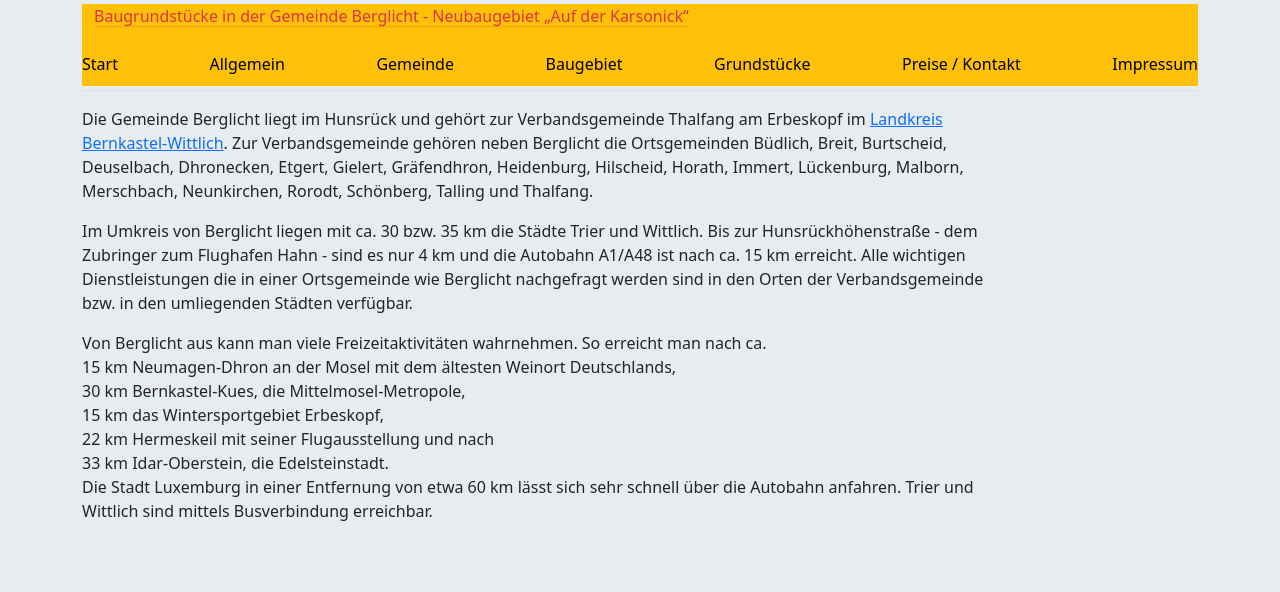
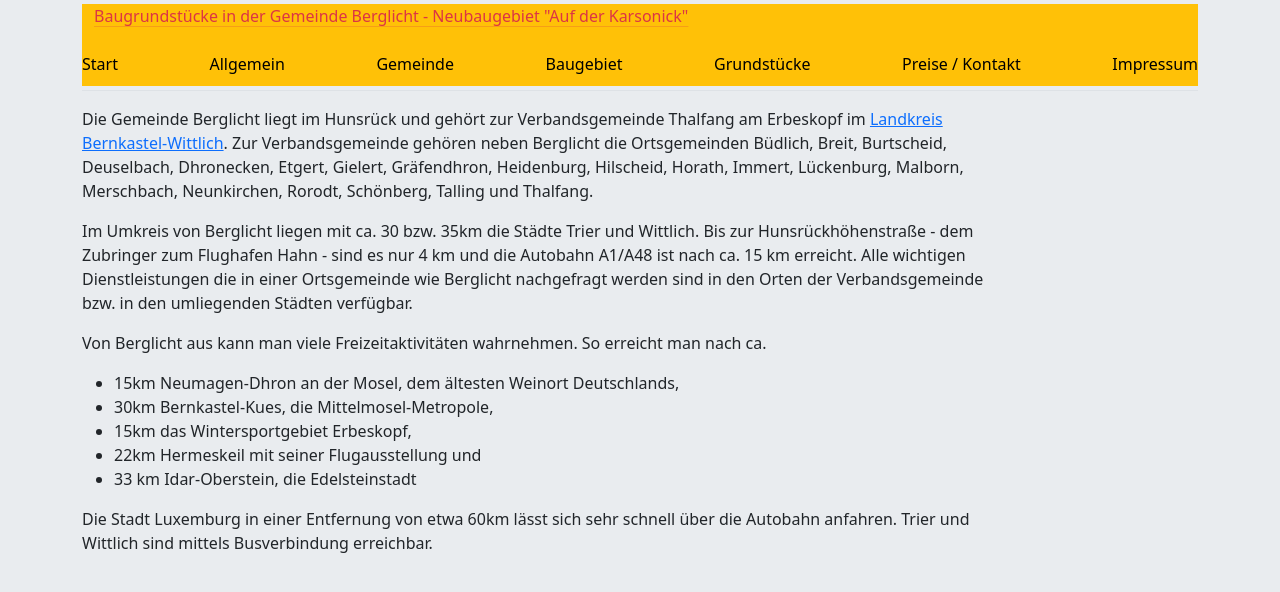
Before and after one commit to oresch/berglicht, a Jekyll site: the page built from allgemein.html, in a window 1280 px wide. Shown: the top 592 px of the page. Built offline with Jekyll 4.4.1, drawn with Linux system fonts in a browser that asks for light colours.

Commit message:
Finetuning

```diff
--- a/_includes/nav.html
+++ b/_includes/nav.html
@@ -2,15 +2,15 @@
     <nav class="nav nav-underline justify-content-between bg-warning "> <!--bg-body-tertiary">-->
         <div class="container-fluid">
             <a class="navbar-text link-danger link-offset-2 link-underline-opacity-25 link-underline-opacity-100-hover"" href="">
-                Baugrundstücke in der Gemeinde Berglicht - Neubaugebiet „Auf der Karsonick“
+                Baugrundstücke in der Gemeinde Berglicht - Neubaugebiet &quot;Auf der Karsonick&quot;
             </a>
         </div>
-        <a class="nav-item nav-link link-body-emphasis" href="index.html">Start</a> <a
-            class="nav-item nav-link link-body-emphasis" href="allgemein.html">Allgemein</a> <a
-            class="nav-item nav-link link-body-emphasis" href="gemeinde.html">Gemeinde</a> <a
-            class="nav-item nav-link link-body-emphasis" href="baugebiet.html">Baugebiet</a> <a
-            class="nav-item nav-link link-body-emphasis" href="grundstueck.html">Grundstücke</a> <a
-            class="nav-item nav-link link-body-emphasis" href="kontakt.html">Preise / Kontakt</a> <a
-            class="nav-item nav-link link-body-emphasis" href="impressum.html">Impressum</a>
+            <a class="nav-item nav-link link-body-emphasis" href="index.html">Start</a>
+            <a class="nav-item nav-link link-body-emphasis" href="allgemein.html">Allgemein</a>
+            <a class="nav-item nav-link link-body-emphasis" href="gemeinde.html">Gemeinde</a>
+            <a class="nav-item nav-link link-body-emphasis" href="baugebiet.html">Baugebiet</a>
+            <a class="nav-item nav-link link-body-emphasis" href="grundstueck.html">Grundstücke</a>
+            <a class="nav-item nav-link link-body-emphasis" href="kontakt.html">Preise / Kontakt</a>
+            <a class="nav-item nav-link link-body-emphasis" href="impressum.html">Impressum</a>
     </nav>
 </div>
--- a/allgemein.html
+++ b/allgemein.html
@@ -14,19 +14,22 @@ layout: "default"
 				Immert, Lückenburg, Malborn, Merschbach, Neunkirchen, Rorodt, Schönberg,
 				Talling und Thalfang.
 			</p>
-			<p> Im Umkreis von Berglicht liegen mit ca. 30 bzw. 35&nbsp;km
+			<p> Im Umkreis von Berglicht liegen mit ca. 30 bzw. 35km
 				die Städte Trier und Wittlich. Bis zur Hunsrückhöhenstraße - dem Zubringer
 				zum Flughafen Hahn - sind es nur 4 km und die Autobahn A1/A48 ist nach ca.
 				15 km erreicht. Alle wichtigen Dienstleistungen die in einer Ortsgemeinde
 				wie Berglicht nachgefragt werden sind in den Orten der Verbandsgemeinde bzw.
 				in den umliegenden Städten verfügbar.</p>
-			<p>Von Berglicht aus kann man viele Freizeitaktivitäten wahrnehmen. So erreicht man nach ca. <br>
-				15&nbsp;km Neumagen-Dhron an der Mosel mit dem ältesten Weinort Deutschlands,<br>
-				30&nbsp;km Bernkastel-Kues, die Mittelmosel-Metropole,<br>
-				15&nbsp;km das Wintersportgebiet Erbeskopf,<br>
-				22&nbsp;km Hermeskeil mit seiner Flugausstellung und nach<br>
-				33 km Idar-Oberstein, die Edelsteinstadt. <br>
-				Die Stadt Luxemburg in einer Entfernung von etwa 60&nbsp;km
+			<p>Von Berglicht aus kann man viele Freizeitaktivitäten wahrnehmen. So erreicht man nach ca.</p>
+			<ul>
+				<li>15km Neumagen-Dhron an der Mosel, dem ältesten Weinort Deutschlands,</li>
+				<li>30km Bernkastel-Kues, die Mittelmosel-Metropole,</li>
+				<li>15km das Wintersportgebiet Erbeskopf,</li>
+				<li>22km Hermeskeil mit seiner Flugausstellung und</li>
+				<li>33 km Idar-Oberstein, die Edelsteinstadt</li>
+			</ul>
+
+			<p>Die Stadt Luxemburg in einer Entfernung von etwa 60km
 				lässt sich sehr schnell über die Autobahn anfahren. Trier und Wittlich sind
 				mittels Busverbindung erreichbar.</p>
 		</div>
```
